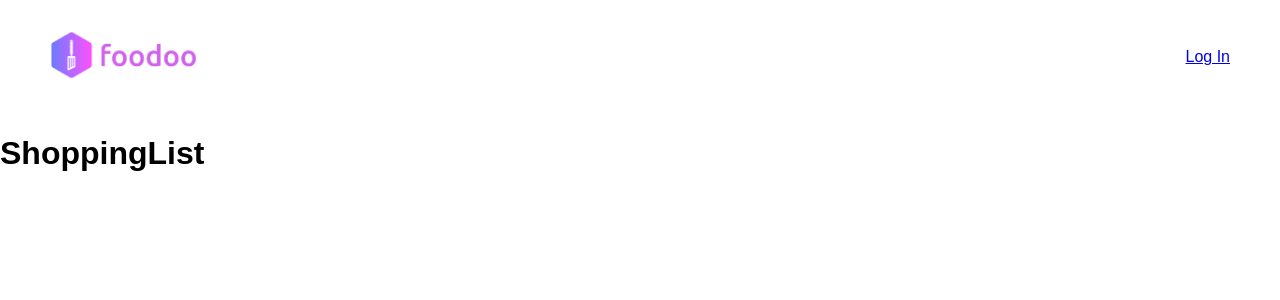
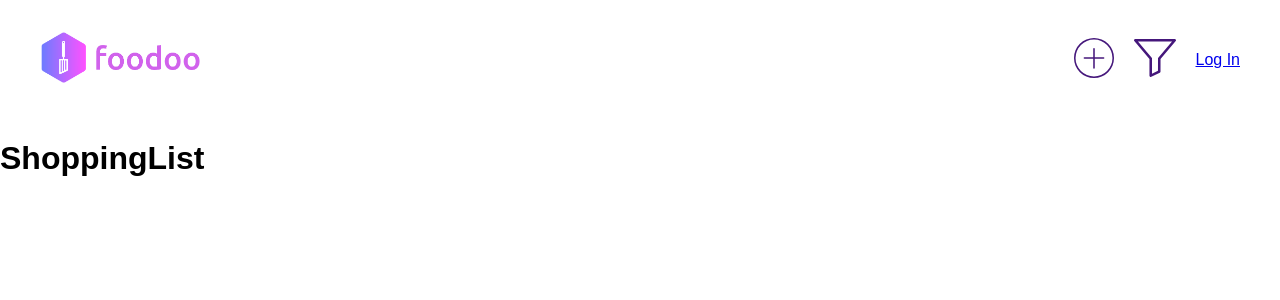
Before and after one commit to pmattam/Foodoo-App, a React (Create React App) app: page /#/shoppinglist in a window 1280 px wide. Shown: the top 300 px of the page. Built offline with nearby package versions, Linux system fonts and the light colour scheme.

Commit message:
added NewHeader and edited header

```diff
--- a/src/App.css
+++ b/src/App.css
@@ -1,6 +1,8 @@
 body {
   height: 100vh;
-}.home-page-container {
+}
+
+.home-page-container {
   display: flex;
   flex-direction: column;
   align-items: center;
@@ -13,21 +15,40 @@ body {
 .home-main-logo {
   height: 100px;
 }
+
 .main-logo {
-  height: 50px;
+  height: 55px;
   padding: 0;
+}
+
+.new-header {
+  display: flex;
+  justify-content: center;
+  align-items: center;
+  padding: 30px 40px;
+}
+
+.space {
+  flex: 1;
 }
 
 .header {
   display: flex;
   justify-content: center;
   align-items: center;
-  padding: 30px 50px;
+  padding: 30px 40px;
 }
 
-.space {
-  flex: 1;
+.create-New-Icon {
+  height: 40px;
+  padding: 0 20px 0 0;
 }
+
+.filter-Icon {
+  height: 38px;
+  padding: 0 20px 0 0;
+}
+
 @keyframes App-logo-spin {
   from { transform: rotate(0deg); }
   to { transform: rotate(360deg); }
--- a/src/Components/Header.js
+++ b/src/Components/Header.js
@@ -1,12 +1,17 @@
 import React from 'react';
+import { Link } from "react-router-dom";
+
 import mainLogo from '../images/foodoo-logo.png';
-import { Link } from "react-router-dom";
+import filterIcon from '../images/filter-Icon.svg'
+import createNewIcon from '../images/create-new-icon.svg'
 
 let Header = () => {
     return (
     <div className="header">
         <div><Link to="/"><img src={mainLogo} className="main-logo" alt="mainlogo" /></Link></div>
         <div className="space"></div>
+        <div><Link to="/new"><img src={createNewIcon} className="create-New-Icon" alt="newIcon" /></Link></div>
+        <div><img src={filterIcon} className="filter-Icon" alt="newIcon" /></div>
         <div><Link to="/login">Log In</Link></div>
     </div>
     )
--- /dev/null
+++ b/src/Components/NewHeader.js
@@ -0,0 +1,15 @@
+import React from 'react';
+import mainLogo from '../images/foodoo-logo.png';
+import { Link } from "react-router-dom";
+
+let NewHeader = () => {
+    return (
+    <div className="new-header">
+        <div><Link to="/"><img src={mainLogo} className="main-logo" alt="mainlogo" /></Link></div>
+        <div className="space"></div>
+        <div><Link to="/login">Log In</Link></div>
+    </div>
+    )
+}
+
+export default NewHeader;
--- a/src/Screens/AllEventsScreen.js
+++ b/src/Screens/AllEventsScreen.js
@@ -4,7 +4,7 @@ import { connect } from 'react-redux';
 
 import shoppingListIcon from '../images/shopping-list-icon.svg';
 
-// import Header from '../Components/Header';
+import Header from '../Components/Header';
 
 let mapPropsToState = (state) => {
   return {allEvents: state.eventsList}
@@ -13,6 +13,9 @@ let mapPropsToState = (state) => {
 let AllEventsScreen = ({allEvents}) => {
   return (
       <div className="AllEvents-container">
+        <header>
+          <Header />
+        </header>
         <p>The Banner Component will go here</p>
         <div>
           {
--- a/src/Screens/CreateNewScreen.js
+++ b/src/Screens/CreateNewScreen.js
@@ -1,12 +1,12 @@
 import React from 'react';
 import CreateNew from '../Components/CreateNew';
-import Header from '../Components/Header'
+import NewHeader from '../Components/NewHeader'
 
 let CreateNewScreen = () =>  {
     return (
       <div className="Container">
         <header>
-          <Header />
+          <NewHeader />
           <h1> Create a new event here! </h1>
         </header>
         <p className="intro">
```
